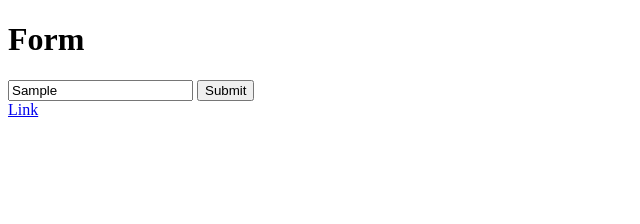
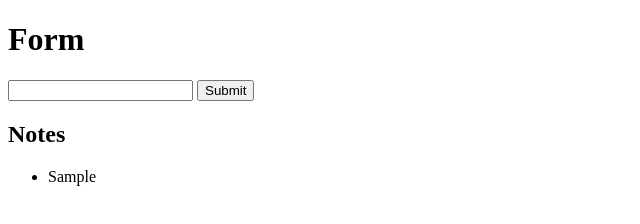
Before and after one commit to dannyhma/javascript, a plain HTML site: page dom/eventprevent/index.html in a window 1280 px wide. Both pictures are taken after typing "Sample" into the empty fields and a click on the button "Submit". Shown: the whole page, without its empty margins (0-640 px from the left). Drawn offline with Linux system fonts and the light colour scheme.

Commit message:
input realtime

```diff
--- a/dom/eventprevent/app.js
+++ b/dom/eventprevent/app.js
@@ -1,13 +1,18 @@
 const form = document.getElementById('form');
+const input = document.querySelector('input');
+const list = document.getElementById('notes');
 
-form.addEventListener('submit', (e) => {
+form.addEventListener('submit', function (e) {
   e.preventDefault();
-  console.log('submitted form');
+  const noteValue = input.value;
+  const newList = document.createElement('li');
+  newList.innerText = noteValue;
+  list.append(newList);
+  input.value = '';
 });
 
-const link = document.querySelector('a');
-
-link.addEventListener('click', (e) => {
-  e.preventDefault();
-  console.log('harusnya ke google');
-});
+// const link = document.querySelector('a');
+// link.addEventListener('click', (e) => {
+//   e.preventDefault();
+//   console.log('harusnya ke google');
+// });
--- a/dom/eventprevent/index.html
+++ b/dom/eventprevent/index.html
@@ -9,10 +9,12 @@
   <body>
     <h1>Form</h1>
     <form id="form" action="/destination">
-      <input type="text" aria-label="input" />
+      <input type="text" name="note" aria-label="note" />
       <button type="submit">Submit</button>
     </form>
-    <a href="https://www.google.com/" aria-label="link">Link</a>
+    <h2>Notes</h2>
+    <ul id="notes"></ul>
+    <!-- <a href="https://www.google.com/" aria-label="link">Link</a> -->
     <script src="app.js"></script>
   </body>
 </html>
```
